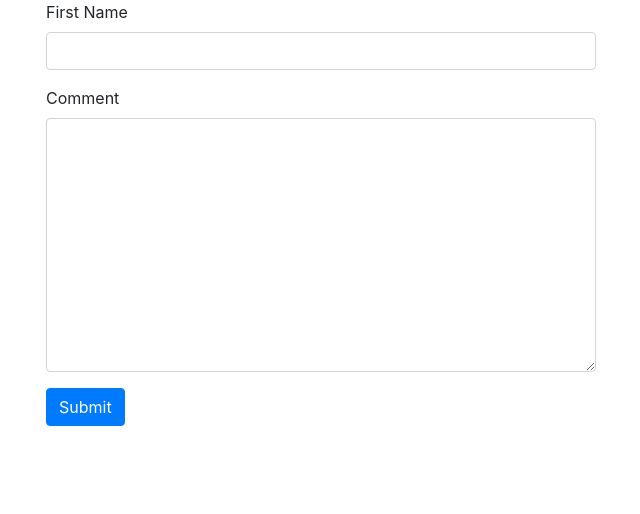
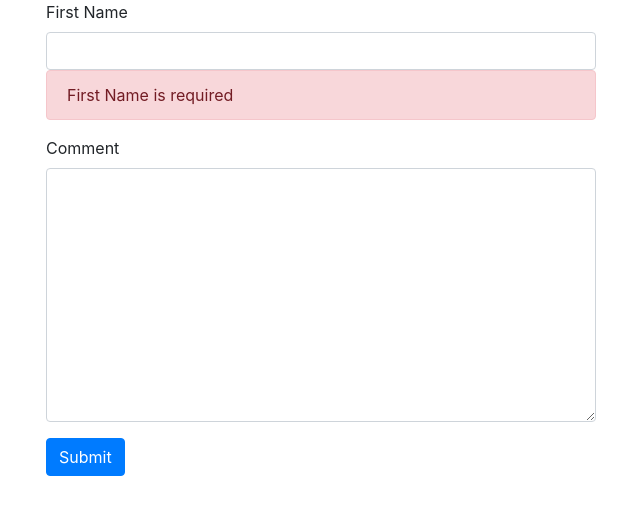
Before and after one commit to Rajan027/angular-forms, an Angular app: page / in a window 1280 px wide. Shown: the top 514 px of the page, without its empty margins (319-959 px from the left). Built offline with nearby package versions, Linux system fonts and the light colour scheme.

Commit message:
validations

```diff
--- a/src/app/template-driven-forms/template-driven-forms.component.html
+++ b/src/app/template-driven-forms/template-driven-forms.component.html
@@ -2,7 +2,8 @@
 	<form>
 		<div class="form-group">
 			<label for="firstName">First Name</label>
-			<input ngModel name="firstName" #firstName="ngModel" (change)="log(firstName)" id="firstName" type="text" class="form-control"/>
+			<input ngModel name="firstName" #firstName="ngModel" (change)="log(firstName)" id="firstName" type="text" class="form-control" required/>
+			<div class="alert alert-danger" *ngIf="!firstName.valid">First Name is required</div>
 		</div>
 		<div class="form-group">
 			<label for="comment">Comment</label>
```
Lines whose indentation alone changed are shown as unchanged.
